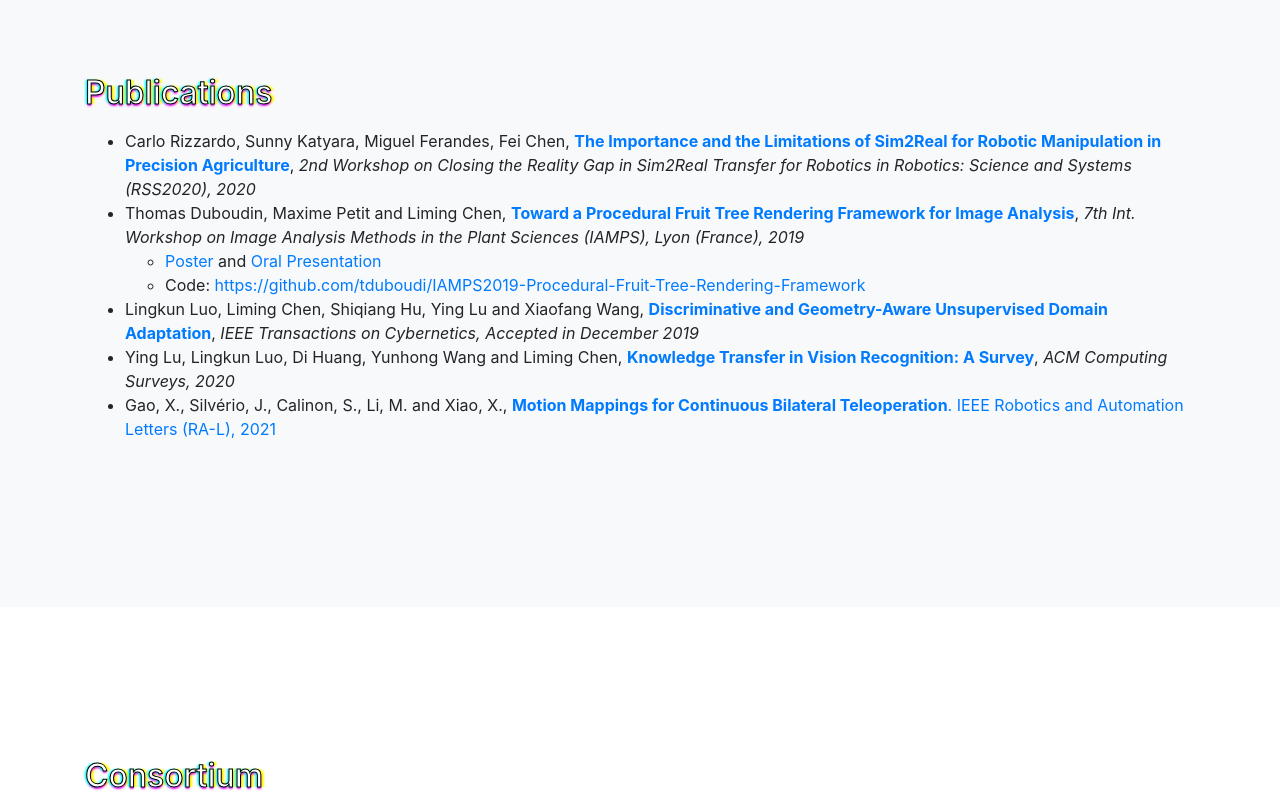
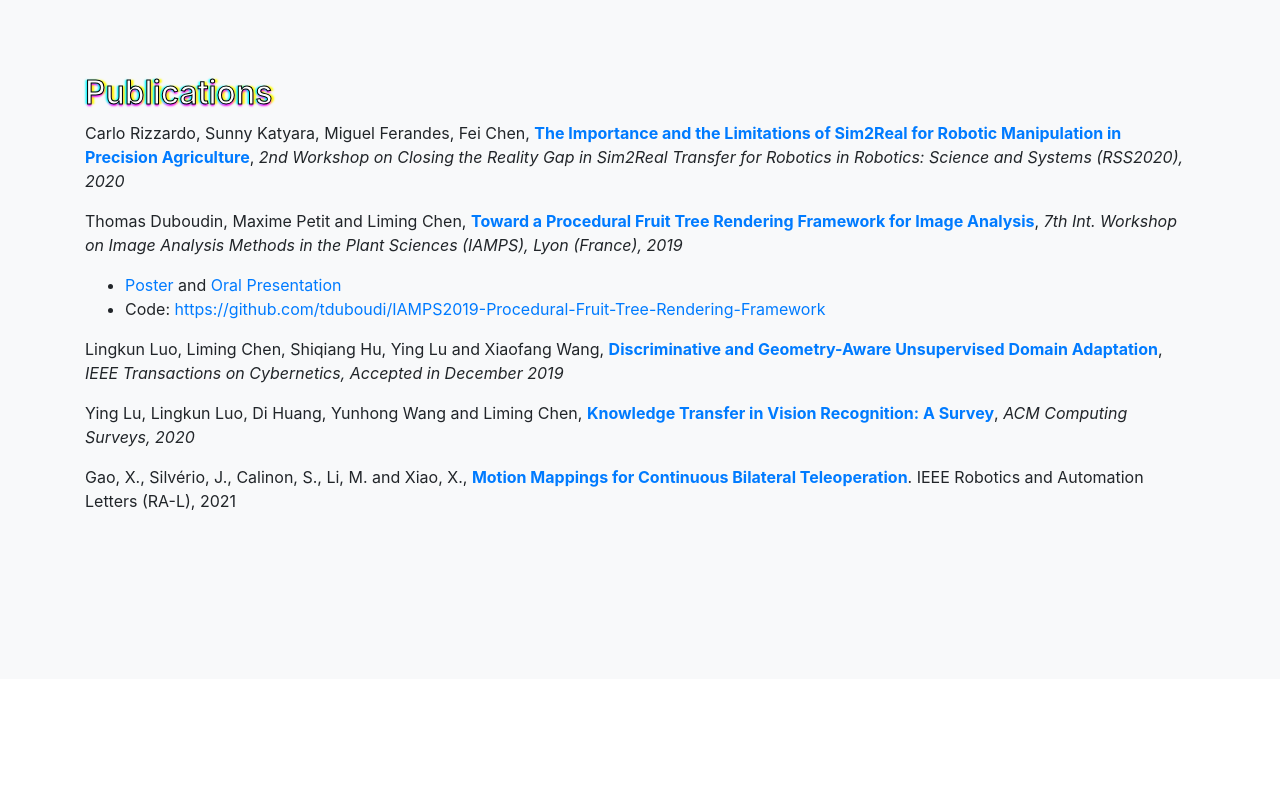
Before and after one commit to learn-real/learn-real.github.io, a website with bundled scripts: page index.htm in a window 1280 px wide. Shown: the part 2460-3260 px from the top of the page. Built offline with nearby package versions, Linux system fonts and the light colour scheme.

Commit message:
publication added

```diff
--- a/index.htm
+++ b/index.htm
@@ -7,8 +7,6 @@
 <meta name="author" content="Sylvain Calinon">
 
 <title>LEARN-REAL</title>
-
-<!-- Comment from Andre, as test -->
 
 <!-- Bootstrap core CSS -->
 <link href="vendor/bootstrap/css/bootstrap.min.css" rel="stylesheet">
@@ -114,21 +112,28 @@ movement primitives.</li>
 <div class="col-lg-12 mx-auto">
 <h2>Publications</h2>
 <p>
-<ul>
-<li>Carlo Rizzardo, Sunny Katyara, Miguel Ferandes, Fei Chen, <a href="https://arxiv.org/abs/2008.03983" target="_BLANK"><b>The Importance and the Limitations of Sim2Real for Robotic Manipulation in Precision Agriculture</b></a>, <i>2nd Workshop on Closing the Reality Gap in Sim2Real Transfer for Robotics in Robotics: Science and Systems (RSS2020), 2020</i></li>
+Carlo Rizzardo, Sunny Katyara, Miguel Ferandes, Fei Chen, <a href="https://arxiv.org/abs/2008.03983" target="_BLANK"><b>The Importance and the Limitations of Sim2Real for Robotic Manipulation in Precision Agriculture</b></a>, <i>2nd Workshop on Closing the Reality Gap in Sim2Real Transfer for Robotics in Robotics: Science and Systems (RSS2020), 2020</i></li>
+</p>
 
-<li>Thomas Duboudin, Maxime Petit and Liming Chen, <a href="https://www.researchgate.net/profile/Maxime_Petit4/publication/333929001_Toward_a_Procedural_Fruit_Tree_Rendering_Framework_for_Image_Analysis/links/5d0cd22892851cf4403eb3c8/Toward-a-Procedural-Fruit-Tree-Rendering-Framework-for-Image-Analysis.pdf" target="_BLANK"><b>Toward a Procedural Fruit Tree Rendering Framework for Image Analysis</b></a>, <i>7th Int. Workshop on Image Analysis Methods in the Plant Sciences (IAMPS), Lyon (France), 2019</i></li>
-    <ul><li><a href='publi/iamps2019/IAMPS_2019_poster.pdf'>Poster</a> and <a href='publi/iamps2019/IAMPS_2019_presentation.pdf'>Oral Presentation</a> </li>
-    <li>Code: <a href='https://github.com/tduboudi/IAMPS2019-Procedural-Fruit-Tree-Rendering-Framework'>https://github.com/tduboudi/IAMPS2019-Procedural-Fruit-Tree-Rendering-Framework</a></li>
-    </ul>
+<p>
+Thomas Duboudin, Maxime Petit and Liming Chen, <a href="https://www.researchgate.net/profile/Maxime_Petit4/publication/333929001_Toward_a_Procedural_Fruit_Tree_Rendering_Framework_for_Image_Analysis/links/5d0cd22892851cf4403eb3c8/Toward-a-Procedural-Fruit-Tree-Rendering-Framework-for-Image-Analysis.pdf" target="_BLANK"><b>Toward a Procedural Fruit Tree Rendering Framework for Image Analysis</b></a>, <i>7th Int. Workshop on Image Analysis Methods in the Plant Sciences (IAMPS), Lyon (France), 2019</i>
+<ul><li><a href='publi/iamps2019/IAMPS_2019_poster.pdf'>Poster</a> and <a href='publi/iamps2019/IAMPS_2019_presentation.pdf'>Oral Presentation</a> </li>
+<li>Code: <a href='https://github.com/tduboudi/IAMPS2019-Procedural-Fruit-Tree-Rendering-Framework'>https://github.com/tduboudi/IAMPS2019-Procedural-Fruit-Tree-Rendering-Framework</a></li>
+</ul>
+</p>
 
-<li>Lingkun Luo, Liming Chen, Shiqiang Hu, Ying Lu and Xiaofang Wang, <a href="https://ieeexplore.ieee.org/stamp/stamp.jsp?arnumber=8961922" target="_BLANK"><b>Discriminative and Geometry-Aware Unsupervised Domain Adaptation</b></a>, <i>IEEE Transactions on Cybernetics, Accepted in December 2019</i></li>
+<p>
+Lingkun Luo, Liming Chen, Shiqiang Hu, Ying Lu and Xiaofang Wang, <a href="https://ieeexplore.ieee.org/stamp/stamp.jsp?arnumber=8961922" target="_BLANK"><b>Discriminative and Geometry-Aware Unsupervised Domain Adaptation</b></a>, <i>IEEE Transactions on Cybernetics, Accepted in December 2019</i>
+</p>
 
-<li>Ying Lu, Lingkun Luo, Di Huang, Yunhong Wang and Liming Chen, <a href="https://pdfs.semanticscholar.org/dd40/eca054bc3d6701f36095ef82f983e946ab5c.pdf" target="_BLANK"><b>Knowledge Transfer in Vision Recognition: A Survey</b></a>, <i>ACM Computing Surveys, 2020</i></li>
+<p>
+Ying Lu, Lingkun Luo, Di Huang, Yunhong Wang and Liming Chen, <a href="https://pdfs.semanticscholar.org/dd40/eca054bc3d6701f36095ef82f983e946ab5c.pdf" target="_BLANK"><b>Knowledge Transfer in Vision Recognition: A Survey</b></a>, <i>ACM Computing Surveys, 2020</i>
+</p>
 
-<li>Gao, X., Silvério, J., Calinon, S., Li, M. and Xiao, X., <a href="https://calinon.ch/paper4045.htm" target="_BLANK"><b>Motion Mappings for Continuous Bilateral Teleoperation</b>. IEEE Robotics and Automation Letters (RA-L), 2021</li>
+<p>
+Gao, X., Silvério, J., Calinon, S., Li, M. and Xiao, X., <a href="https://calinon.ch/paper4045.htm" target="_BLANK"><b>Motion Mappings for Continuous Bilateral Teleoperation</b></a>. IEEE Robotics and Automation Letters (RA-L), 2021
+</p>
 
-</ul>
 </section>
 
 <section id="consortium">
```
